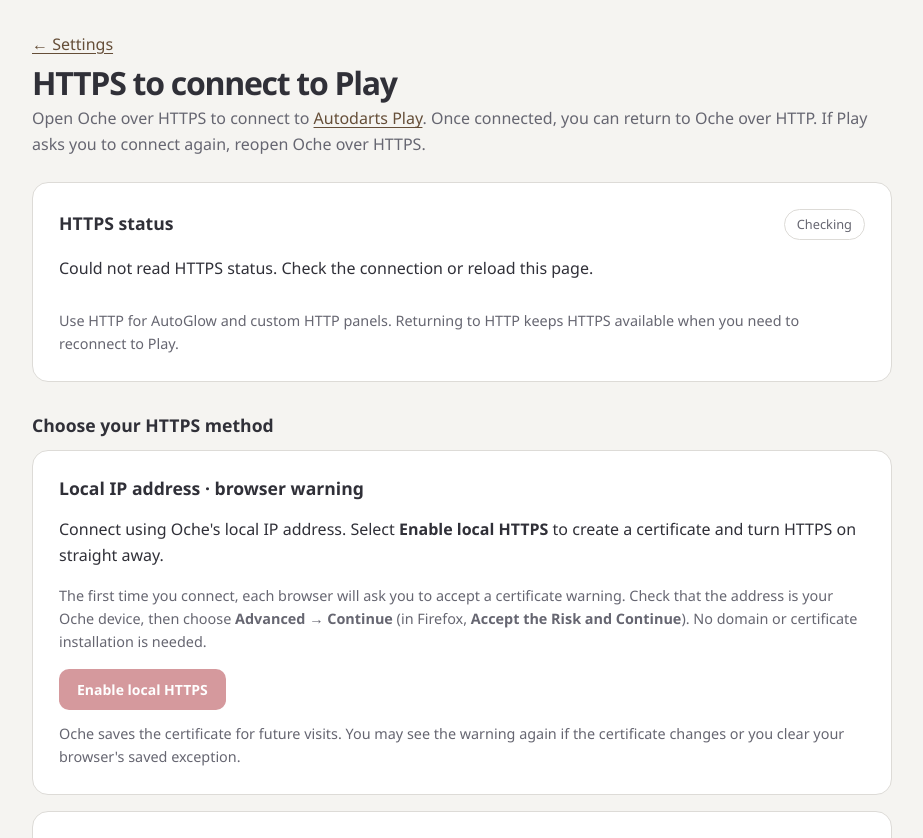
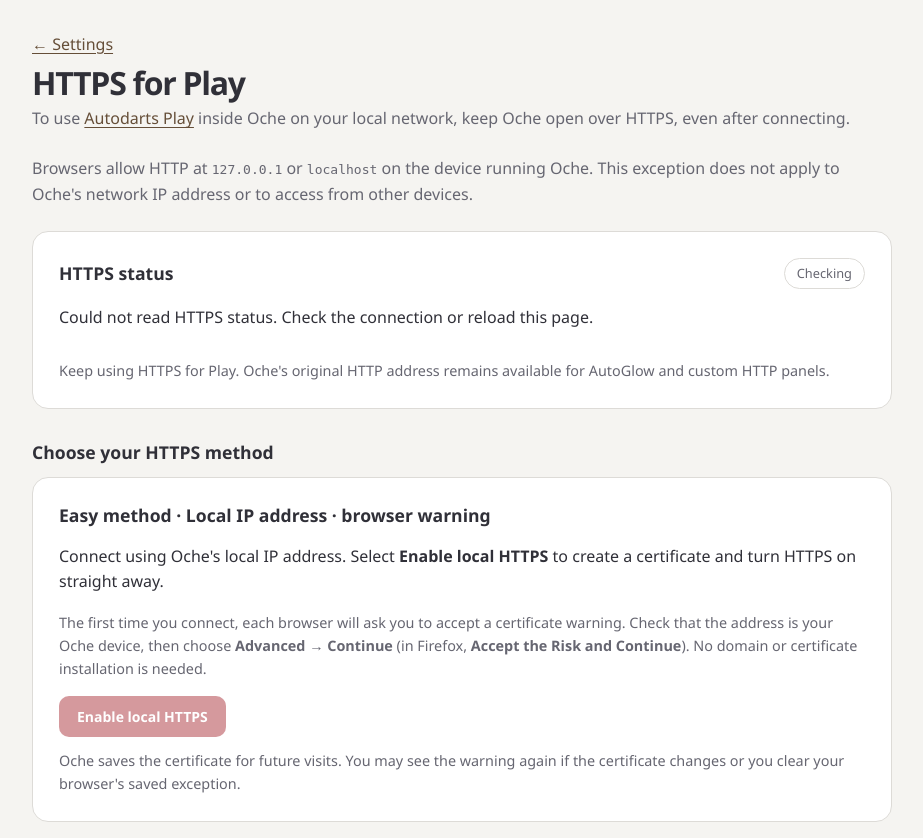
Before and after one commit to mondeggo/oche, a FastAPI app: page /config/https in a window 1280 px wide. Shown: the part 61-899 px from the top of the page, without its empty margins (178-1101 px from the left). Run offline with FastAPI, Linux system fonts and the light colour scheme; data that the repository does not hold is empty; parts of the project's set-up code (start-up, migrations or seed data) failed here and were passed over.

Commit message:
docs(https): clarify LAN requirement and label easy setup

```diff
--- a/app/templates/config.html
+++ b/app/templates/config.html
@@ -7,7 +7,7 @@
 
 <section class="card" id="local-https">
   <h2>Local HTTPS</h2>
-  <p class="hint">Open Oche over HTTPS to connect to Autodarts Play. Once connected, you can return to Oche over HTTP. If Play asks you to connect again, reopen Oche over HTTPS.</p>
+  <p class="hint">On your local network, Autodarts Play needs Oche to stay open over HTTPS, even after connecting.</p>
   <p class="hint">Use your local IP address and accept a browser warning, or use a domain you own for a trusted certificate. Domain setup needs two DNS records once; Oche handles renewal automatically.</p>
   <p><a class="btn-link" href="/config/https">Configure HTTPS</a></p>
 </section>
--- a/app/templates/https.html
+++ b/app/templates/https.html
@@ -3,8 +3,9 @@
 {% block content %}
 <div class="settings-page https-page">
   <a href="/config">← Settings</a>
-  <h1>HTTPS to connect to Play</h1>
-  <p class="subtitle">Open Oche over HTTPS to connect to <a href="https://play.autodarts.com/" target="_blank" rel="noopener noreferrer">Autodarts Play</a>. Once connected, you can return to Oche over HTTP. If Play asks you to connect again, reopen Oche over HTTPS.</p>
+  <h1>HTTPS for Play</h1>
+  <p class="subtitle">To use <a href="https://play.autodarts.com/" target="_blank" rel="noopener noreferrer">Autodarts Play</a> inside Oche on your local network, keep Oche open over HTTPS, even after connecting.</p>
+  <p class="subtitle">Browsers allow HTTP at <code>127.0.0.1</code> or <code>localhost</code> on the device running Oche. This exception does not apply to Oche's network IP address or to access from other devices.</p>
 
   <section class="card https-summary" aria-labelledby="https-connection-title">
     <div class="https-card-heading">
@@ -20,13 +21,13 @@
       <button id="https-retry" type="button" hidden>Retry HTTPS</button>
       <button id="https-disable" class="btn-neutral" type="button" hidden>Turn HTTPS off</button>
     </div>
-    <p class="hint">Use HTTP for AutoGlow and custom HTTP panels. Returning to HTTP keeps HTTPS available when you need to reconnect to Play.</p>
+    <p class="hint">Keep using HTTPS for Play. Oche's original HTTP address remains available for AutoGlow and custom HTTP panels.</p>
   </section>
 
   <h2 class="https-method-heading">Choose your HTTPS method</h2>
   <section class="card" aria-labelledby="https-local-title">
     <div class="https-card-heading">
-      <h2 id="https-local-title">Local IP address · browser warning</h2>
+      <h2 id="https-local-title">Easy method · Local IP address · browser warning</h2>
       <span id="https-local-active" class="https-badge" hidden>Selected</span>
     </div>
     <p>Connect using Oche's local IP address. Select <strong>Enable local HTTPS</strong> to create a certificate and turn HTTPS on straight away.</p>
@@ -89,7 +90,7 @@
         <button id="https-domain-submit" type="button">Verify and activate domain HTTPS</button>
         <a id="https-domain-open" class="btn-link" target="_top" hidden>Open Play using your domain</a>
       </div>
-      <p class="hint">Use your domain's HTTPS address to connect to Play without a certificate warning. Once connected, you can return to Oche over HTTP. Opening HTTPS at the local IP address will still show a certificate warning.</p>
+      <p class="hint">Keep using your domain's HTTPS address for Play without a certificate warning. Opening HTTPS at the local IP address will still show a certificate warning.</p>
     </div>
 
     <p id="https-domain-status" class="https-feedback" role="status" aria-live="polite"></p>
```
Also changed, not shown: README.md.
